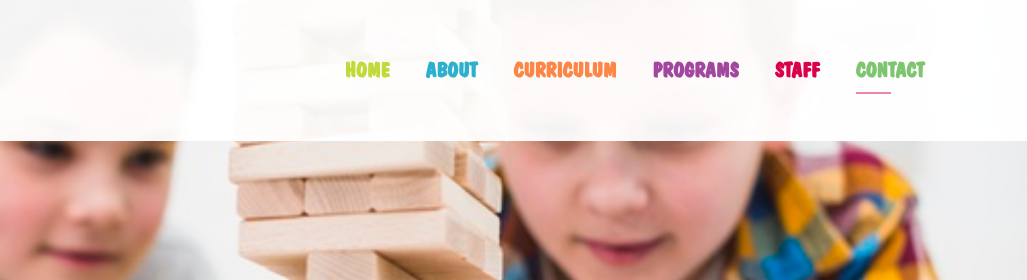
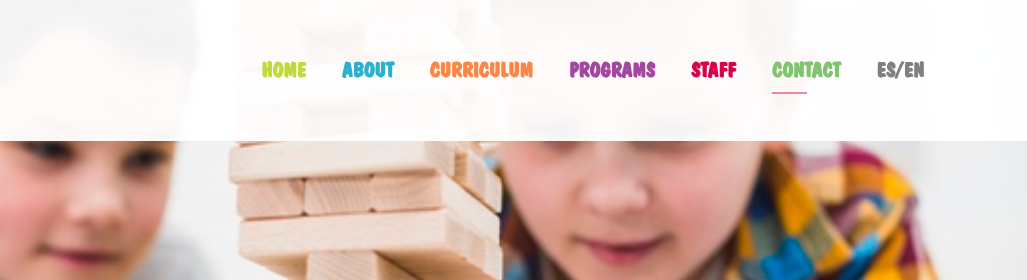
Before and after one commit to covacode/colorinesAcademy, a plain HTML site: page index.html in a window 1280 px wide. Shown: the top 280 px of the page, 253-1280 px from the left. Drawn offline with Linux system fonts and the light colour scheme; files whose address does not match are found by name.

Commit message:
Update index.html

```diff
--- a/index.html
+++ b/index.html
@@ -61,6 +61,10 @@
           <li class="nav-item">
             <a class="nav-link js-scroll" href="#contact">
             	<span style="color:#7fc56f" class="texto-links">Contact</span></a>
+          </li>
+          <li class="nav-item">
+            <a class="nav-link js-scroll" href="#">
+            	<span style="color:gray" class="texto-links">Es/En</span></a>
           </li>
         </ul>
       </div>
```
